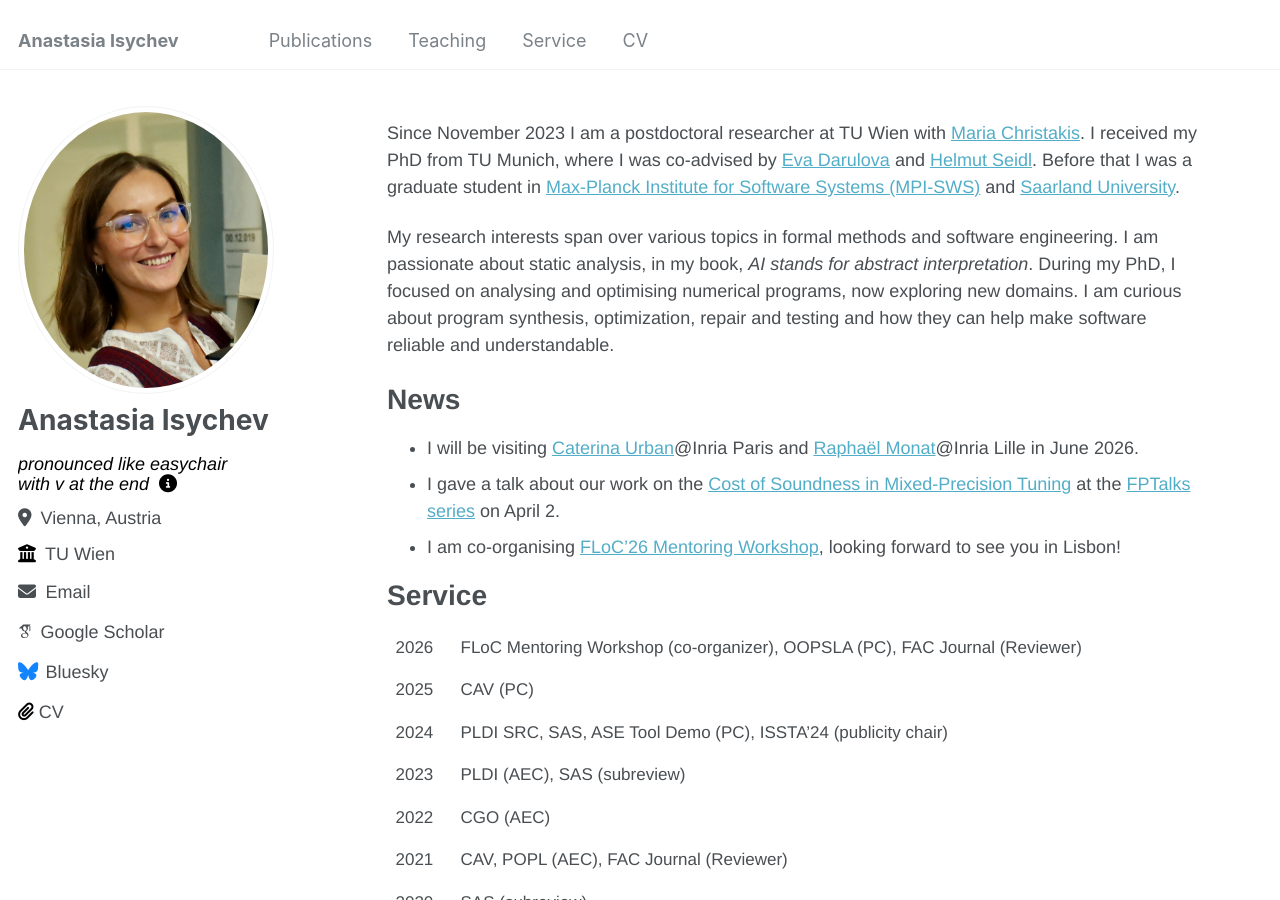
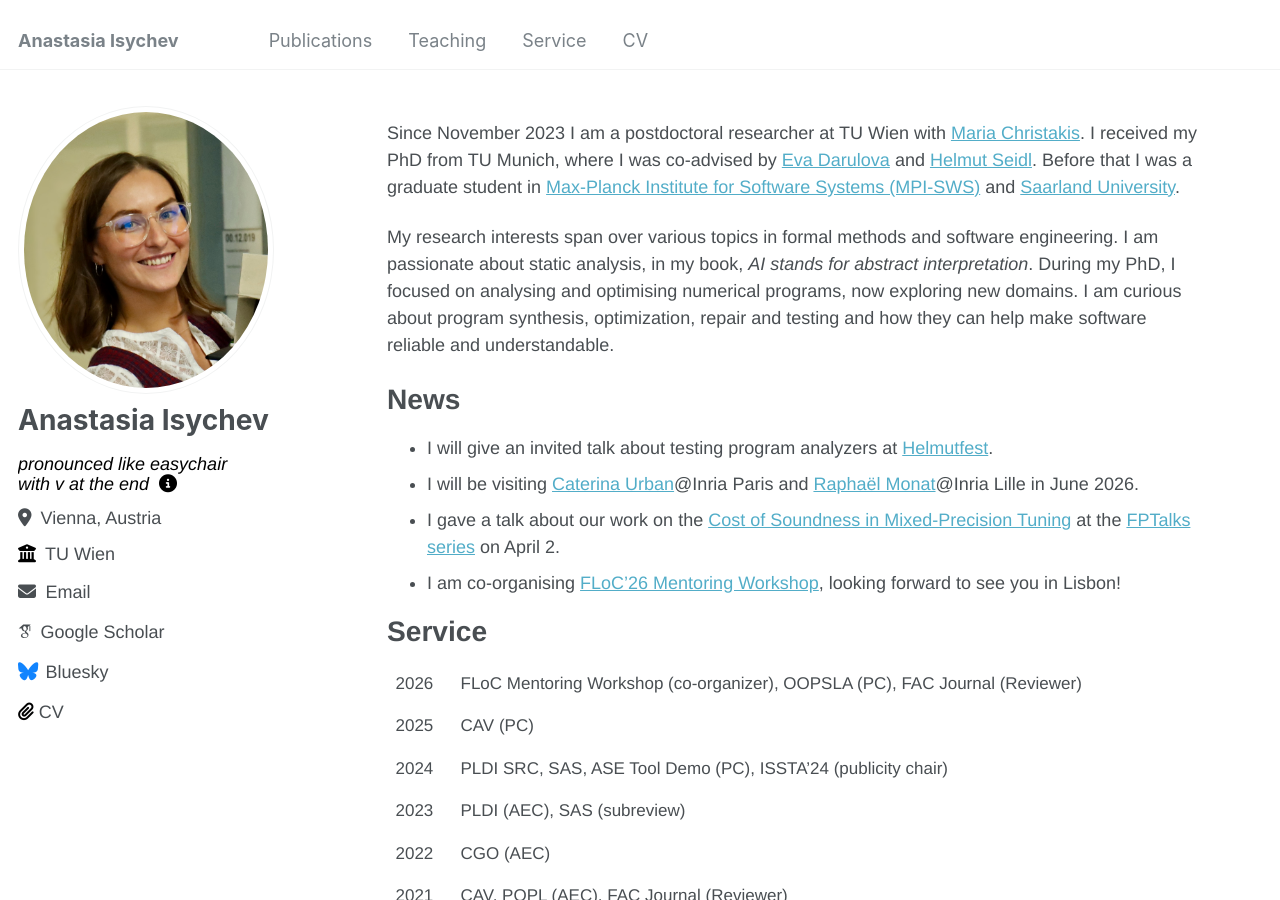
Before and after one commit to aisychev/aisychev.github.io, a Jekyll site: the page built from _pages/about.md, in a window 1280 px wide and 900 px high. Built offline with Jekyll 4.4.1, drawn with Linux system fonts in a browser that asks for light colours; some web fonts are replaced.

Commit message:
include Helmutfest

```diff
--- a/_pages/about.md
+++ b/_pages/about.md
@@ -12,7 +12,7 @@ Since November 2023 I am a postdoctoral researcher at TU Wien with [Maria Christ
 My research interests span over various topics in formal methods and software engineering. I am passionate about static analysis, in my book, *AI stands for abstract interpretation*. During my PhD, I focused on analysing and optimising numerical programs, now exploring new domains. I am curious about program synthesis, optimization, repair and testing and how they can help make software reliable and understandable.
 
 # News
-
+* I will give an invited talk about testing program analyzers at [Helmutfest](https://helmutfest.github.io/).
 * I will be visiting [Caterina Urban](https://caterinaurban.github.io/)@Inria Paris and [Raphaël Monat](https://rmonat.fr/)@Inria Lille in June 2026.
 * I gave a talk about our work on the [Cost of Soundness in Mixed-Precision Tuning](https://dl.acm.org/doi/10.1145/3763137) at the [FPTalks series](https://fptalks.org/index.html) on April 2.
 * I am co-organising [FLoC'26 Mentoring Workshop](https://www.floc26.org/mentoring-workshop), looking forward to see you in Lisbon!
```
